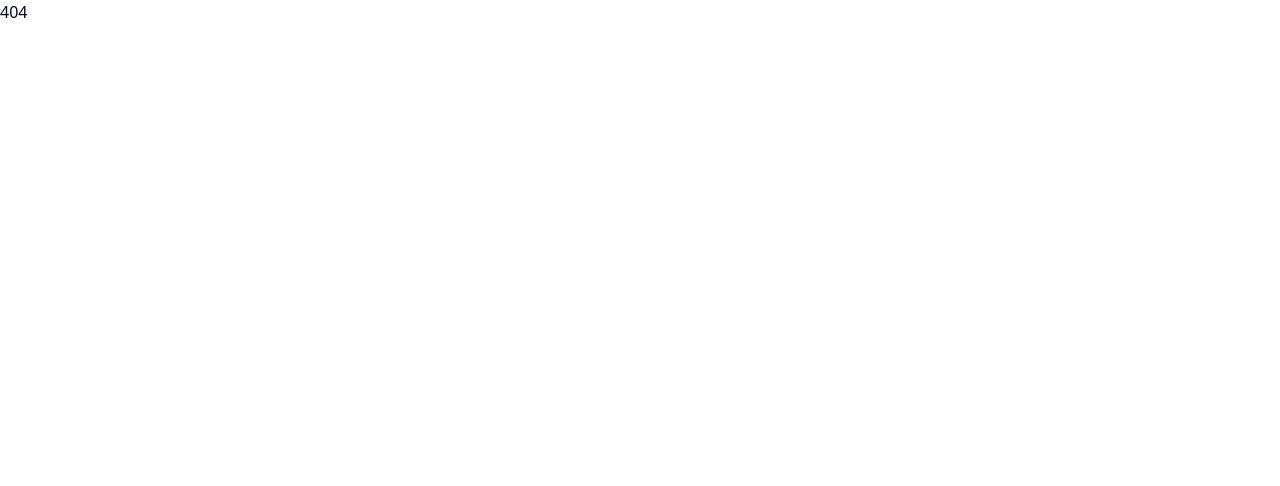
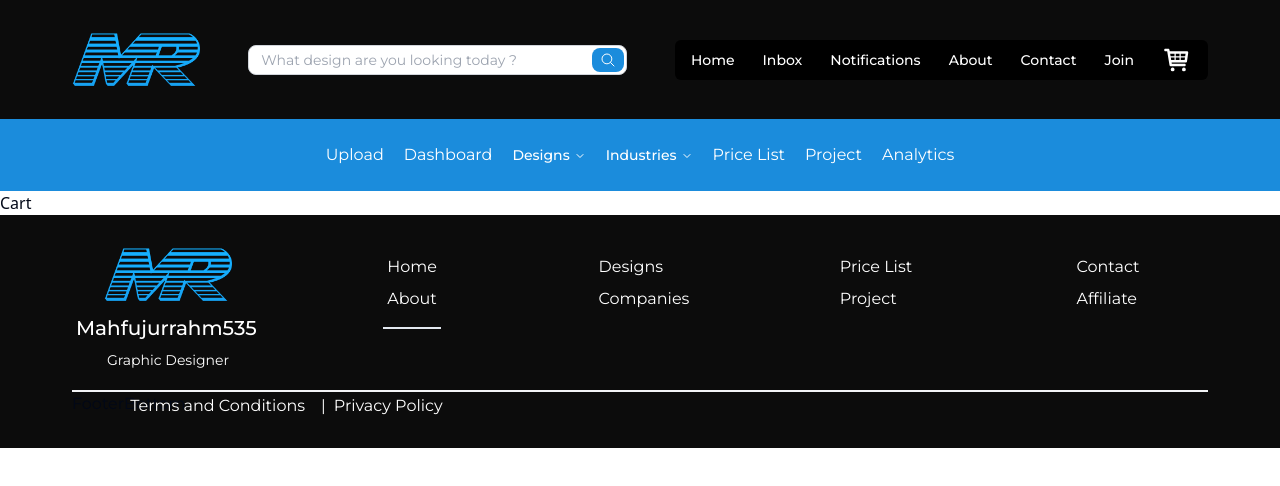
Before and after one commit to kaziahosunhabibripon/mrclient, a React (Vite) app: page /cart in a window 1280 px wide. Before the commit this address had no page. Shown: the top 486 px of the page. Built offline with nearby package versions, Linux system fonts and the light colour scheme.

Commit message:
Home page Bootom work going on

```diff
--- /dev/null
+++ b/src/Pages/Cart/Cart.jsx
@@ -0,0 +1,7 @@
+import React from "react";
+
+const Cart = () => {
+  return <div>Cart</div>;
+};
+
+export default Cart;
--- /dev/null
+++ b/src/Pages/Contact/Contact.jsx
@@ -0,0 +1,7 @@
+import React from "react";
+
+const Contact = () => {
+  return <div>Contact</div>;
+};
+
+export default Contact;
--- /dev/null
+++ b/src/Pages/Inbox/Inbox.jsx
@@ -0,0 +1,7 @@
+import React from "react";
+
+const Inbox = () => {
+  return <div>Inbox</div>;
+};
+
+export default Inbox;
--- a/src/Pages/Shared/Footer/Footer.jsx
+++ b/src/Pages/Shared/Footer/Footer.jsx
@@ -1,7 +1,11 @@
 import React from "react";
-
+import NormalFooter from "@/components/Shared/Footer/NormalFooter";
 const Footer = () => {
-  return <>Footer</>;
+  return (
+    <>
+      <NormalFooter />
+    </>
+  );
 };
 
 export default Footer;
--- a/src/Pages/Shared/Navabr/Navbar.jsx
+++ b/src/Pages/Shared/Navabr/Navbar.jsx
@@ -17,7 +17,7 @@ const Navbar = () => {
       </MenubarMenu>
       <MenubarMenu>
         <MenubarTrigger>
-          <Link to={"/notifications"}>Notifications</Link>
+          <Link to={"/"}>Notifications</Link>
         </MenubarTrigger>
       </MenubarMenu>
       <MenubarMenu>
@@ -37,7 +37,7 @@ const Navbar = () => {
       </MenubarMenu>
       <MenubarMenu>
         <MenubarTrigger className="w-full">
-          <Link to={"/"}>
+          <Link to={"/cart"}>
             <TiShoppingCart className="text-3xl" />
           </Link>
         </MenubarTrigger>
--- /dev/null
+++ b/src/components/Shared/Footer/FooterBottom.jsx
@@ -0,0 +1,7 @@
+import React from "react";
+
+const FooterBottom = () => {
+  return <div className="mt-2 border-t-2 border-gray-100">FooterBottom</div>;
+};
+
+export default FooterBottom;
--- /dev/null
+++ b/src/components/Shared/Footer/FooterTop.jsx
@@ -0,0 +1,61 @@
+import Logo from "@/components/Logo/Logo";
+import React from "react";
+
+const FooterTop = () => {
+  return (
+    <div>
+      <div className="flex gap-8">
+        <div className="flex-shrink-0 mr-4">
+          <div className="px-8 ">
+            <Logo />
+          </div>
+          <div className="p-1 py-2">
+            <h1 className="text-white py-1 text-xl flex justify-start font-medium">
+              Mahfujurrahm535
+            </h1>
+            <h1 className="text-white py-1 flex justify-center text-sm font-normal">
+              Graphic Designer
+            </h1>
+          </div>
+        </div>
+
+        <div className="text-white flex justify-center gap-4 flex-1">
+          <div className="p-1">
+            <div className="p-1">Home</div>
+            <div className="p-1 border-b-2 border-gray pb-4">About</div>
+          </div>
+        </div>
+
+        <div className="text-white flex justify-center gap-4 flex-1">
+          <div className="p-1">
+            <div className="p-1">Designs</div>
+            <div className="p-1">Companies</div>
+          </div>
+        </div>
+
+        <div className="text-white flex justify-center gap-4 flex-1">
+          <div className="p-1">
+            <div className="p-1">Price List</div>
+            <div className="p-1">Project</div>
+          </div>
+        </div>
+
+        <div className="text-white flex justify-center gap-4 flex-1">
+          <div className="p-1">
+            <div className="p-1">Contact</div>
+            <div className="p-1">Affiliate</div>
+          </div>
+        </div>
+      </div>
+      <div className="relative w-1/3">
+        <div className="absolute rounded-lg mt-4 p-2 inset-y-0 right-0 text-white flex items-center justify-center">
+          <span className="gap-4 px-2">Terms and Conditions</span>
+          <span className="gap-4 px-2"> | </span>
+          <span className="mr-auto">Privacy Policy</span>
+        </div>
+      </div>
+    </div>
+  );
+};
+
+export default FooterTop;
--- /dev/null
+++ b/src/components/Shared/Footer/NormalFooter.jsx
@@ -0,0 +1,17 @@
+import Container from "@/pages/Shared/Container";
+import React from "react";
+import FooterTop from "@/components/Shared/Footer/FooterTop";
+import FooterBottom from "@/components/Shared/Footer/FooterBottom";
+
+const Footer = () => {
+  return (
+    <div className="py-[32px] font-montserrat bg-[#0C0C0C]">
+      <Container className="text-white">
+        <FooterTop />
+        <FooterBottom />
+      </Container>
+    </div>
+  );
+};
+
+export default Footer;
```
Also changed, not shown: src/Routes/Routes.jsx (+16 -0 lines).
